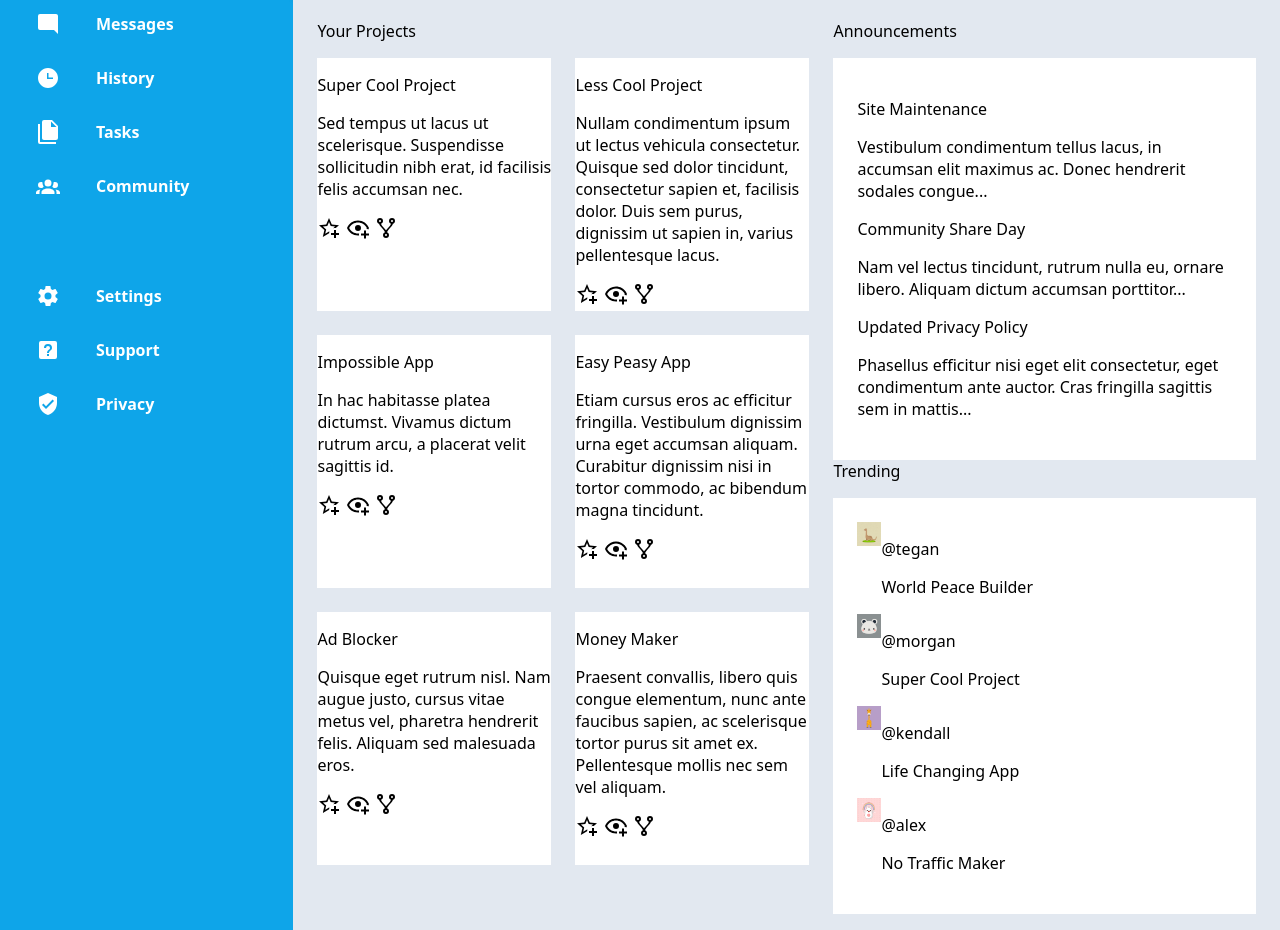
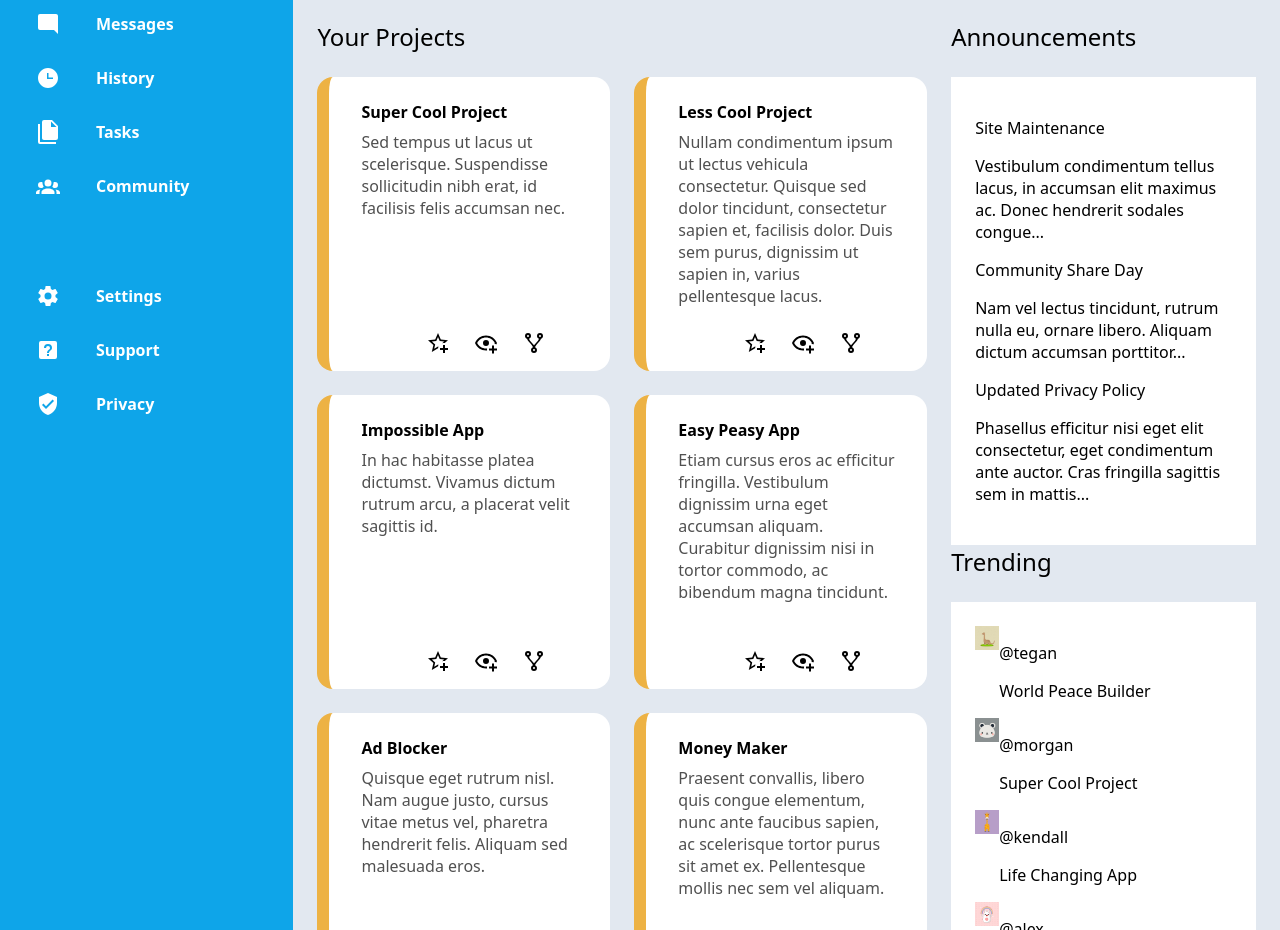
Before and after one commit to mipacn/admin-dashboard, a plain HTML site: page index.html in a window 1280 px wide. Shown: the part 218-1148 px from the top of the page. Drawn offline with Linux system fonts and the light colour scheme.

Commit message:
style main cards

```diff
--- a/index.html
+++ b/index.html
@@ -86,9 +86,11 @@
             <p class="main text">Your Projects</p>
             <div class="container-projects">
                 <div class="project">
-                    <p class="project title">Super Cool Project
+                    <div>
+                        <p class="project-title">Super Cool Project
                         </p>
-                    <p class="project text">Sed tempus ut lacus ut scelerisque. Suspendisse sollicitudin nibh erat, id facilisis felis accumsan nec.</p>
+                        <p class="project-text">Sed tempus ut lacus ut scelerisque. Suspendisse sollicitudin nibh erat, id facilisis felis accumsan nec.</p>
+                    </div>
                     <div class="project icons">
                         <img class="icon" src="./assets/icons/star-plus-outline.svg">
                         <img class="icon" src="./assets/icons/eye-plus-outline.svg">
@@ -96,11 +98,12 @@
                     </div>
                 </div>
                 <div class="project">
-                    <p class="project title">Less Cool Project
+                    <div>
+                        <p class="project-title">Less Cool Project
                         </p>
-                    <p class="project text">Nullam condimentum ipsum ut lectus vehicula consectetur. Quisque sed dolor tincidunt, consectetur sapien et, facilisis dolor. Duis sem purus, dignissim ut sapien in, varius pellentesque lacus.
-
+                        <p class="project-text">Nullam condimentum ipsum ut lectus vehicula consectetur. Quisque sed dolor tincidunt, consectetur sapien et, facilisis dolor. Duis sem purus, dignissim ut sapien in, varius pellentesque lacus.
                         </p>
+                    </div>
                     <div class="project icons">
                         <img class="icon" src="./assets/icons/star-plus-outline.svg">
                         <img class="icon" src="./assets/icons/eye-plus-outline.svg">
@@ -108,11 +111,12 @@
                     </div>
                 </div>
                 <div class="project">
-                    <p class="project title">Impossible App
+                    <div>
+                        <p class="project-title">Impossible App
                         </p>
-                    <p class="project text">In hac habitasse platea dictumst. Vivamus dictum rutrum arcu, a placerat velit sagittis id.
-
+                        <p class="project-text">In hac habitasse platea dictumst. Vivamus dictum rutrum arcu, a placerat velit sagittis id.
                         </p>
+                    </div>
                     <div class="project icons">
                         <img class="icon" src="./assets/icons/star-plus-outline.svg">
                         <img class="icon" src="./assets/icons/eye-plus-outline.svg">
@@ -120,11 +124,12 @@
                     </div>
                 </div>
                 <div class="project">
-                    <p class="project title">Easy Peasy App
+                    <div>
+                        <p class="project-title">Easy Peasy App
                         </p>
-                    <p class="project text">Etiam cursus eros ac efficitur fringilla. Vestibulum dignissim urna eget accumsan aliquam. Curabitur dignissim nisi in tortor commodo, ac bibendum magna tincidunt.
-
+                        <p class="project-text">Etiam cursus eros ac efficitur fringilla. Vestibulum dignissim urna eget accumsan aliquam. Curabitur dignissim nisi in tortor commodo, ac bibendum magna tincidunt.
                         </p>
+                    </div>
                     <div class="project icons">
                         <img class="icon" src="./assets/icons/star-plus-outline.svg">
                         <img class="icon" src="./assets/icons/eye-plus-outline.svg">
@@ -132,11 +137,12 @@
                     </div>
                 </div>
                 <div class="project">
-                    <p class="project title">Ad Blocker
+                    <div>
+                        <p class="project-title">Ad Blocker
                         </p>
-                    <p class="project text">Quisque eget rutrum nisl. Nam augue justo, cursus vitae metus vel, pharetra hendrerit felis. Aliquam sed malesuada eros.
-
+                        <p class="project-text">Quisque eget rutrum nisl. Nam augue justo, cursus vitae metus vel, pharetra hendrerit felis. Aliquam sed malesuada eros.
                         </p>
+                    </div>
                     <div class="project icons">
                         <img class="icon" src="./assets/icons/star-plus-outline.svg">
                         <img class="icon" src="./assets/icons/eye-plus-outline.svg">
@@ -144,11 +150,12 @@
                     </div>
                 </div>
                 <div class="project">
-                    <p class="project title">Money Maker
+                    <div>
+                        <p class="project-title">Money Maker
                         </p>
-                    <p class="project text">Praesent convallis, libero quis congue elementum, nunc ante faucibus sapien, ac scelerisque tortor purus sit amet ex. Pellentesque mollis nec sem vel aliquam.
-
+                        <p class="project-text">Praesent convallis, libero quis congue elementum, nunc ante faucibus sapien, ac scelerisque tortor purus sit amet ex. Pellentesque mollis nec sem vel aliquam.
                         </p>
+                    </div>
                     <div class="project icons">
                         <img class="icon" src="./assets/icons/star-plus-outline.svg">
                         <img class="icon" src="./assets/icons/eye-plus-outline.svg">
--- a/styles.css
+++ b/styles.css
@@ -80,7 +80,6 @@ body {
     grid-column: 2;
     display: grid;
     padding: 3vh 9vh 3vh 6vh;
-    box-shadow: 3px 2px 5px 1px #5c5c5c;
 }
 
 .h-top {
@@ -196,11 +195,14 @@ button:hover {
     display: grid;
     gap: 3vh;
     padding: 3vh 3vh 5vh 3vh;
+    grid-template-columns: 2fr 1fr;
 }
 
 .main.text {
     padding: 0px;
     margin-top: 0px;
+    font-size: 3vh;
+
 }
 
 .container-projects {
@@ -212,6 +214,30 @@ button:hover {
 
 .project {
     background-color: white;
+    padding: 1vh 4vh;
+    border-radius: 2vh;
+    border-left: 1.5vh solid rgb(237, 178, 68);
+    display: flex;
+    flex-direction: column;
+    justify-content: space-between;
+}
+
+
+.project-title {
+    font-weight: bold;
+    margin-bottom: -1vh;
+}
+
+.project-text {
+    color: rgb(80, 80, 80);
+}
+
+.project.icons {
+    display: grid;
+    grid-template-columns: 1fr 1fr 1fr;
+    gap: 3vh;
+    margin-left: auto;
+    border: 0px;
 }
 
 .else {
```
Lines whose indentation alone changed are shown as unchanged.
